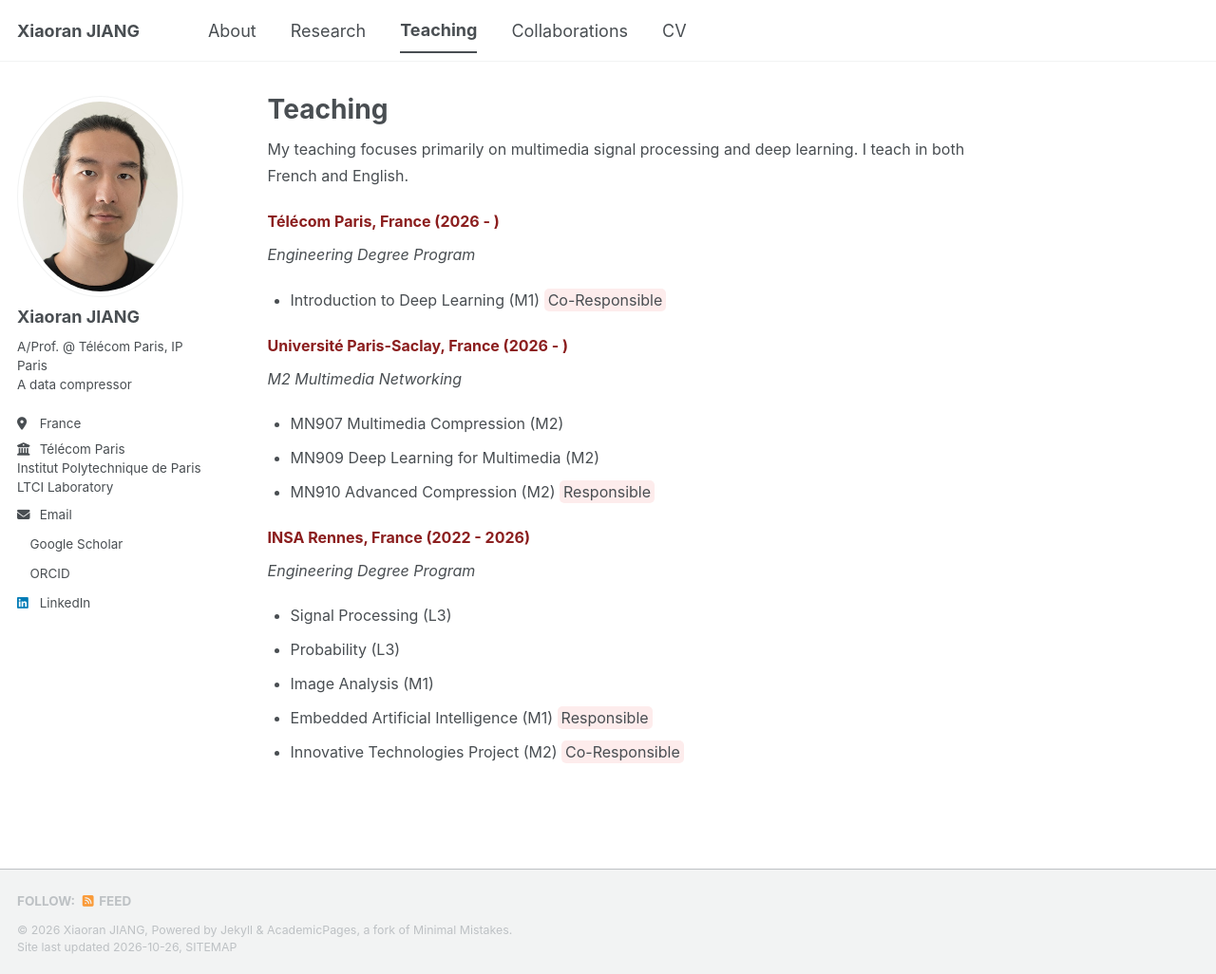
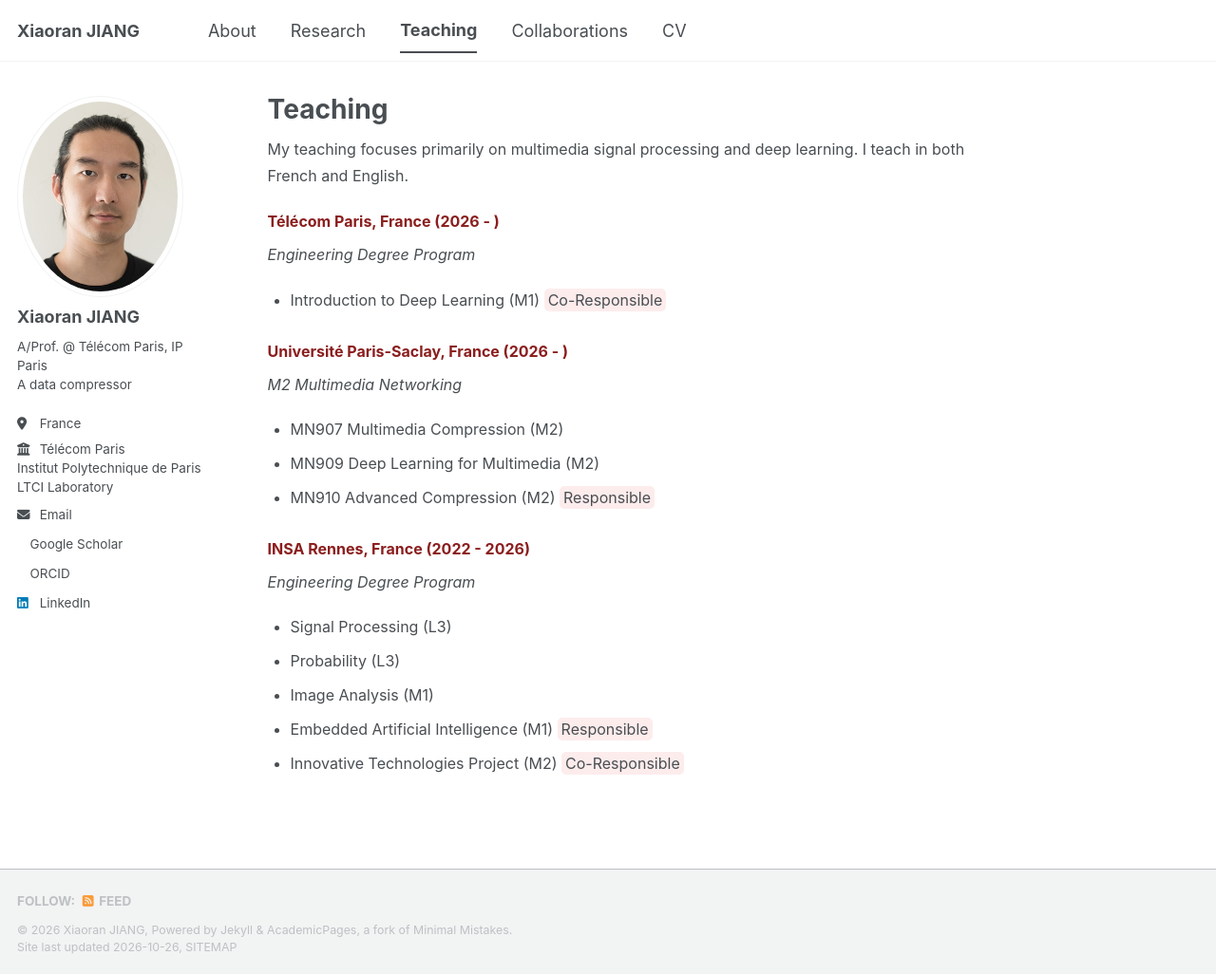
Before and after one commit to xiaoranjiang/xiaoranjiang.github.io, a Jekyll site: the page built from _pages/teaching.md, in a window 1280 px wide and 1026 px high. Shown: the whole window at 95% size. Built offline with Jekyll 4.4.1, drawn with Linux system fonts in a browser that asks for light colours; a style sheet for code colours, icons or effects is not loaded.

Commit message:
Update teaching.md

```diff
--- a/_pages/teaching.md
+++ b/_pages/teaching.md
@@ -12,7 +12,7 @@ My teaching focuses primarily on multimedia signal processing and deep learning.
 <span style="background-color: #FDECEC; padding: 2px 4px; border-radius: 5px;">
   Co-Responsible
 </span>
-
+<p style="margin-bottom: 30px;"></p>
 
 ### <span style="color:#8B1E1E;">Université Paris-Saclay, France (2026 - )</span>
 *M2 Multimedia Networking*
@@ -22,7 +22,7 @@ My teaching focuses primarily on multimedia signal processing and deep learning.
 <span style="background-color: #FDECEC; padding: 2px 4px; border-radius: 5px;">
   Responsible
 </span>
-
+<p style="margin-bottom: 30px;"></p>
 
 ### <span style="color:#8B1E1E;">INSA Rennes, France (2022 - 2026)</span>
 *Engineering Degree Program*
```
